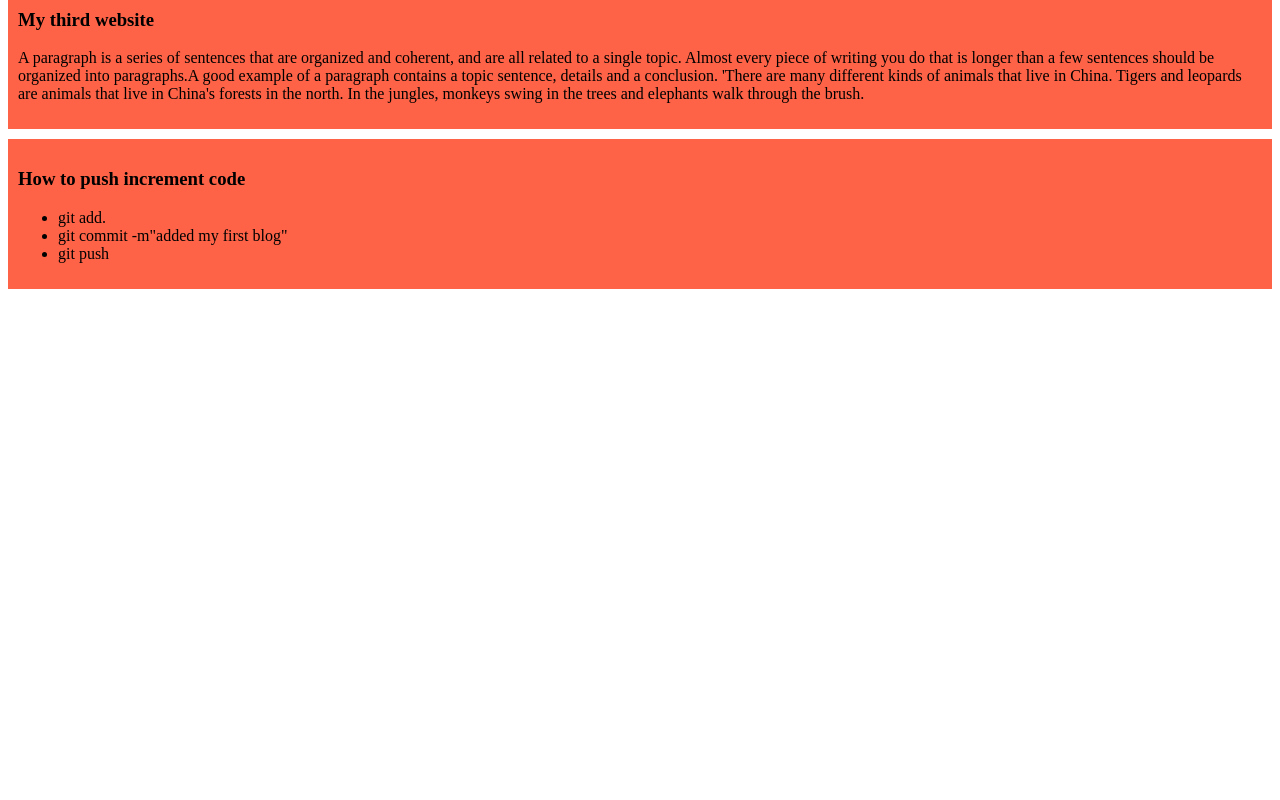
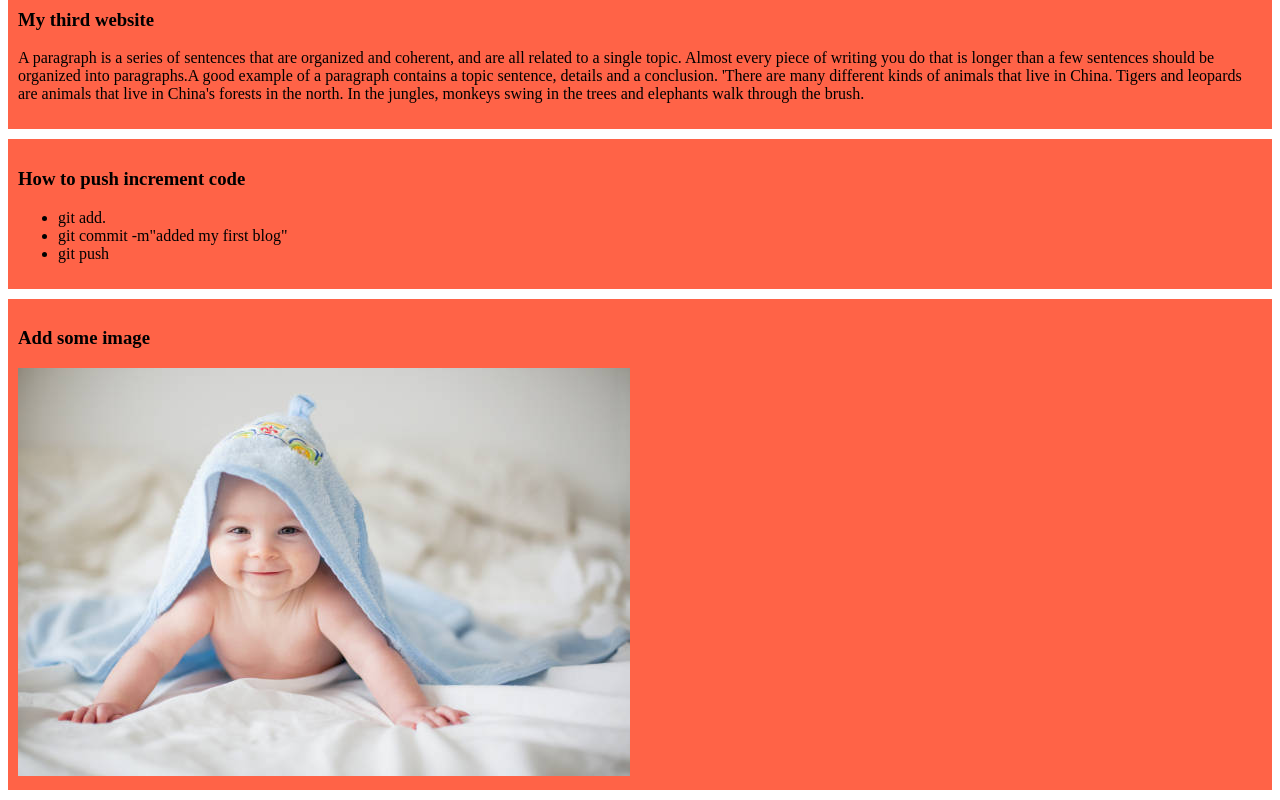
Before and after one commit to prachi23chowdhury/my-simple-website, a plain HTML site: page index.html in a window 1280 px wide. Shown: the part 347-1147 px from the top of the page. Before the commit the page ends 800 px from the top, so only its background shows below. Drawn offline with Linux system fonts and the light colour scheme.

Commit message:
added a picture

```diff
--- a/index.html
+++ b/index.html
@@ -27,5 +27,9 @@
             <li>git push</li>
         </ul>
     </div>
+    <div>
+        <h3>Add some image</h3>
+        <img src="images/istockphoto-923852236-612x612.jpg" alt="here is the pic of a child">
+    </div>
 </body>
 </html>
```
Also changed, not shown: images/istockphoto-923852236-612x612.jpg (added).
